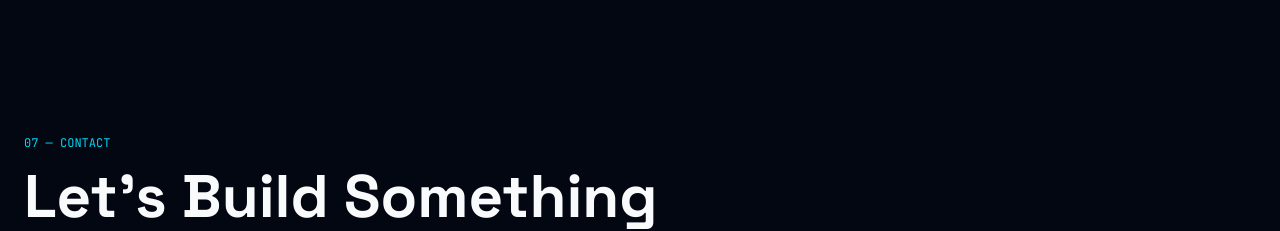
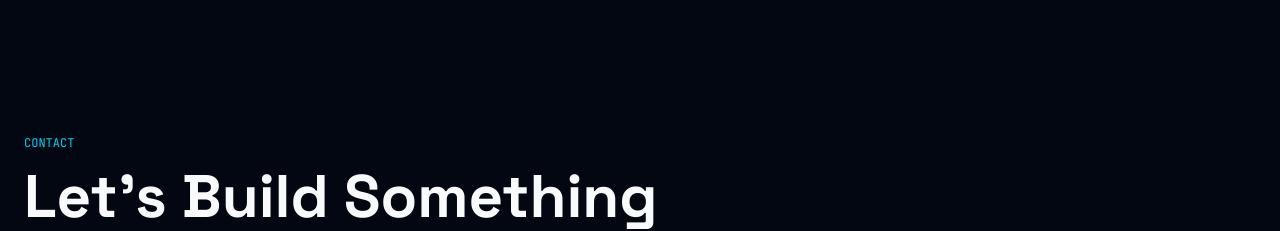
Before and after one commit to the-gaurav-patil/gaurav-patil-portfolio, a React (Vite) app: page / in a window 1280 px wide. Shown: the part 6800-7031 px from the top of the page. Built offline with nearby package versions, Linux system fonts and the light colour scheme.

Commit message:
Update Contact.tsx

```diff
--- a/src/components/Contact.tsx
+++ b/src/components/Contact.tsx
@@ -3,7 +3,7 @@ import { Github, Linkedin, Mail, MapPin, Phone } from "lucide-react";
 export default function Contact() {
   return (
     <section id="contact" className="mx-auto max-w-7xl px-6 py-28">
-      <div className="mb-14"><p className="font-mono text-xs text-cyan-400">07 — CONTACT</p><h2 className="mt-4 max-w-3xl font-display text-4xl font-bold sm:text-6xl">Let's Build Something<br /><span className="text-slate-500">With Data</span></h2><p className="mt-6 max-w-2xl text-sm leading-7 text-slate-400">Open to Data Analyst opportunities where I can apply analytical thinking, technical skills, and business understanding to solve real-world problems.</p></div>
+      <div className="mb-14"><p className="font-mono text-xs text-cyan-400">CONTACT</p><h2 className="mt-4 max-w-3xl font-display text-4xl font-bold sm:text-6xl">Let's Build Something<br /><span className="text-slate-500">With Data</span></h2><p className="mt-6 max-w-2xl text-sm leading-7 text-slate-400">Open to Data Analyst opportunities where I can apply analytical thinking, technical skills, and business understanding to solve real-world problems.</p></div>
       <div className="grid gap-6 lg:grid-cols-2">
         <div className="space-y-3">
           <a href="mailto:gauravpatil907540@gmail.com" className="glow-card glass flex items-center gap-4 rounded-2xl p-5"><Mail size={19} className="text-cyan-400" /><div><p className="font-mono text-[9px] text-slate-600">EMAIL</p><p className="mt-1 text-sm">gauravpatil907540@gmail.com</p></div></a>
```
